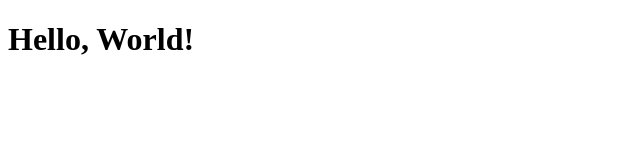
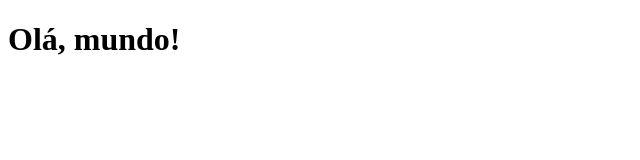
Before and after one commit to dudulacerdadl/Curso-GitHub, a plain HTML site: page index.html in a window 1280 px wide. Shown: the whole page, without its empty margins (0-640 px from the left). Drawn offline with Linux system fonts and the light colour scheme.

Commit message:
Update index.html

```diff
--- a/index.html
+++ b/index.html
@@ -6,6 +6,6 @@
     <title>Document</title>
 </head>
 <body>
-    <h1>Hello, World!</h1>
+    <h1>Olá, mundo!</h1>
 </body>
 </html>
```
